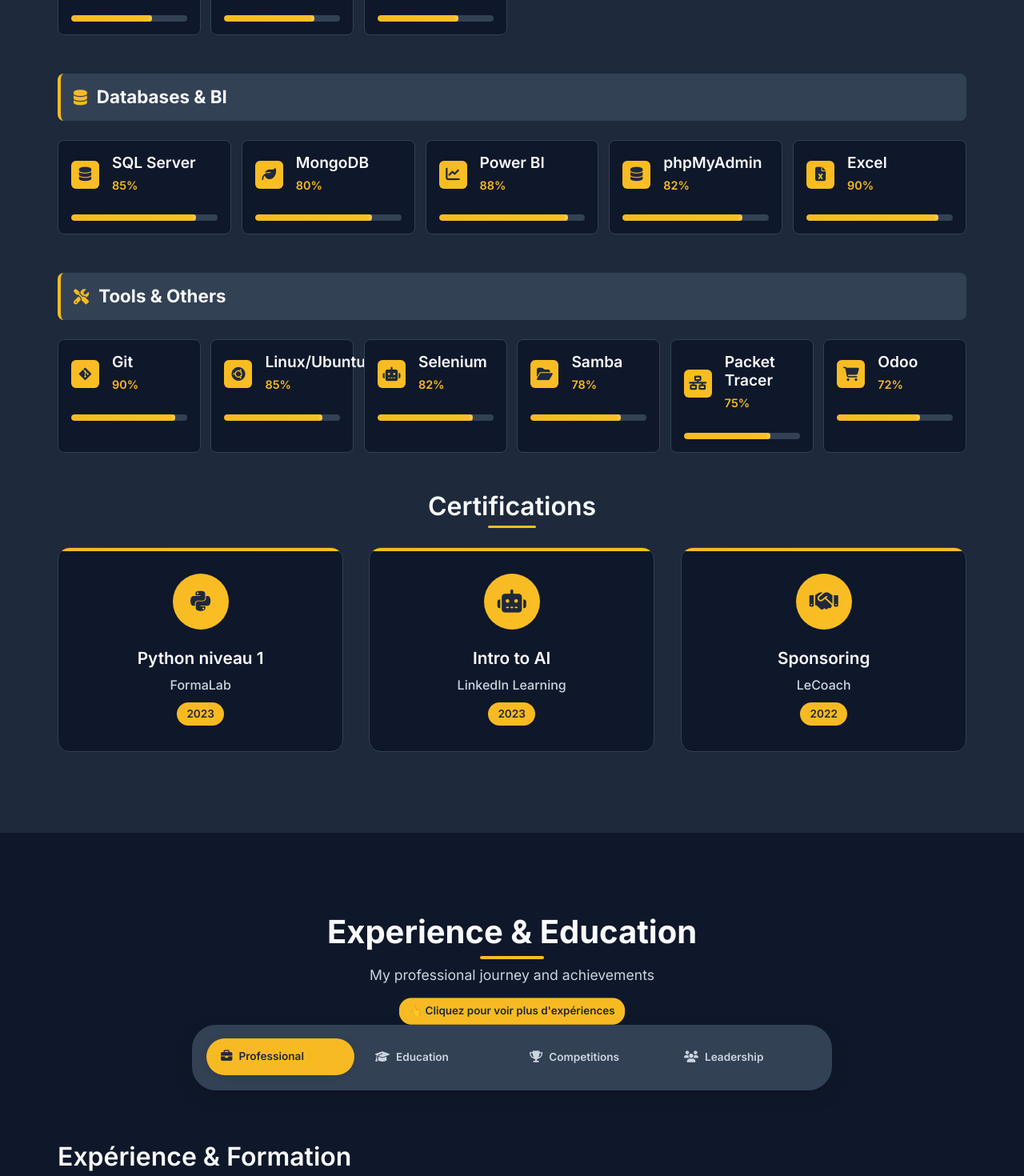
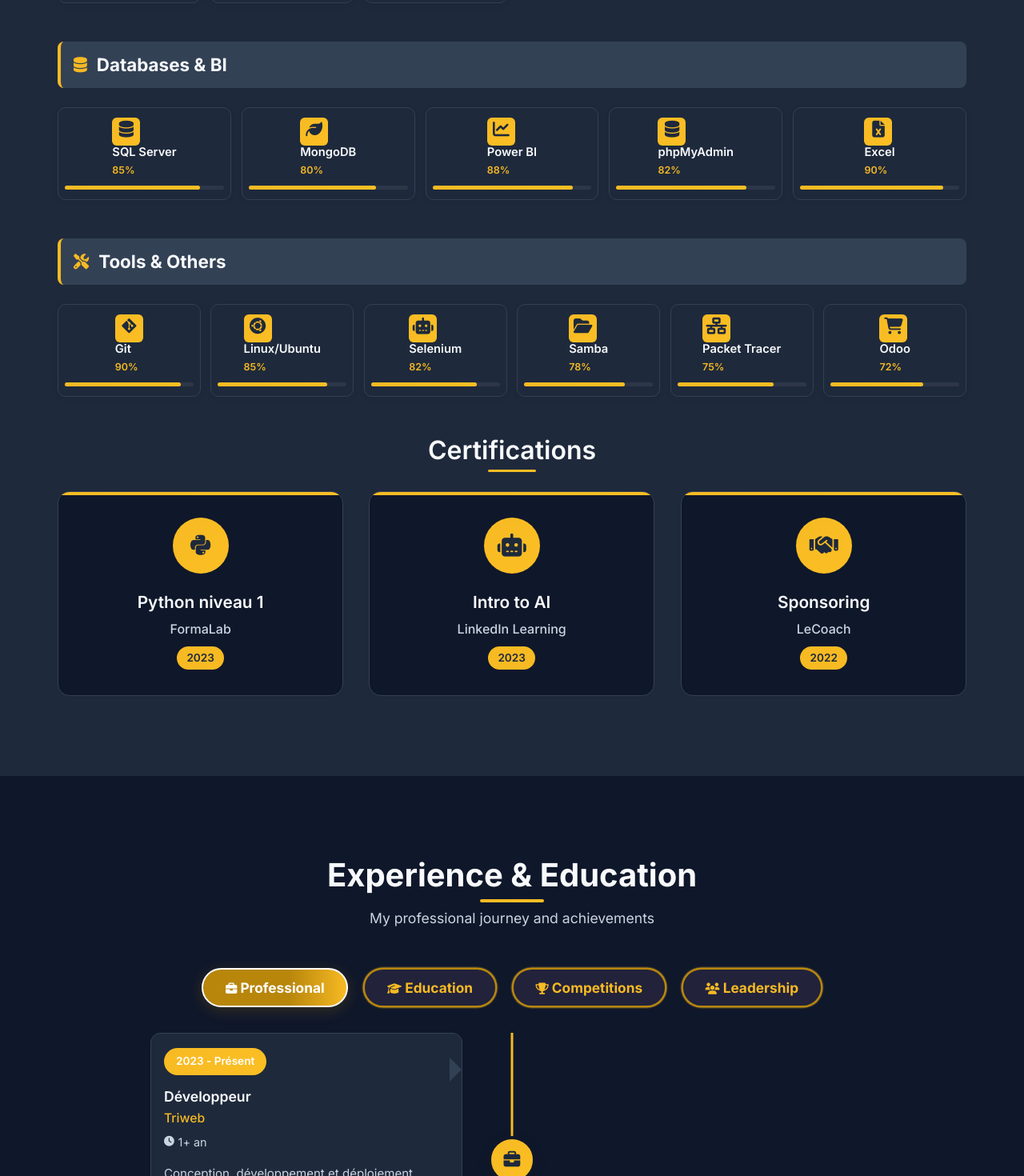
Before and after one commit to TalelKbaier/portfolio, an Angular app: page / in a window 1280 px wide. Shown: the part 3260-4730 px from the top of the page at 80% size. Built offline with nearby package versions, Linux system fonts and the light colour scheme.

Commit message:
build: mise à jour du portfolio

```diff
--- a/src/app/components/contact/contact.component.html
+++ b/src/app/components/contact/contact.component.html
@@ -47,18 +47,18 @@
         <div class="social-section" data-aos="fade-up" data-aos-delay="800">
           <h4>{{ translate('contact.followMe') }}</h4>
           <div class="social-links">
-            <a href="https://linkedin.com/in/talel-kbaier" class="social-link linkedin" target="_blank">
+            <a href="https://www.linkedin.com/in/talel-kb/" class="social-link linkedin" target="_blank">
               <i class="fab fa-linkedin"></i>
             </a>
-            <a href="https://github.com/talel-kbaier" class="social-link github" target="_blank">
+            <a href="https://github.com/TalelKbaier" class="social-link github" target="_blank">
               <i class="fab fa-github"></i>
             </a>
-            <a href="https://twitter.com/talel-kbaier" class="social-link twitter" target="_blank">
+            <!-- <a href="https://twitter.com/talel-kbaier" class="social-link twitter" target="_blank">
               <i class="fab fa-twitter"></i>
             </a>
             <a href="https://instagram.com/talel-kbaier" class="social-link instagram" target="_blank">
               <i class="fab fa-instagram"></i>
-            </a>
+            </a> -->
           </div>
         </div>
       </div>
--- a/src/app/components/contact/contact.component.ts
+++ b/src/app/components/contact/contact.component.ts
@@ -39,14 +39,14 @@
       icon: 'fab fa-linkedin',
       title: 'LinkedIn',
       value: 'Talel Kbaier',
-      link: 'https://linkedin.com/in/talel-kbaier',
+      link: 'https://linkedin.com/in/talel-kb',
       color: '#0077b5'
     },
     {
       icon: 'fab fa-github',
       title: 'GitHub',
       value: 'talel-kbaier',
-      link: 'https://github.com/talel-kbaier',
+      link: 'https://github.com/talel-kb',
       color: '#333'
     }
   ];
--- a/src/app/components/experience/experience.component.html
+++ b/src/app/components/experience/experience.component.html
@@ -38,13 +38,13 @@
     </div>
 
     <!-- Visual Section for Formation and Competition & Leadership -->
-    <div class="exp-section" data-aos="fade-up" data-aos-delay="300">
+    <!-- <div class="exp-section" data-aos="fade-up" data-aos-delay="300">
       <h2>Expérience & Formation</h2>
       <div class="exp-highlight">
         <span class="highlight formation">Formation</span>
         <span class="highlight competition">Compétition & Leadership</span>
       </div>
-    </div>
+    </div> -->
 
     <!-- Timeline -->
     <div class="timeline" data-aos="fade-up" data-aos-delay="400">
@@ -141,5 +141,12 @@
         </div>
       </div>
     </div>
+
+    <!-- Mots-Clés Mis en Valeur -->
+    <!-- <div class="parcours-highlights" data-aos="fade-up" data-aos-delay="500">
+      <span class="highlight highlight-professionnel">Professionnel</span>
+      <span class="highlight highlight-formation">Formation</span>
+      <span class="highlight highlight-competitions">Compétitions</span>
+    </div> -->
   </div>
 </section>
--- a/src/app/components/experience/experience.component.scss
+++ b/src/app/components/experience/experience.component.scss
@@ -46,71 +46,54 @@
 .experience-tabs {
   display: flex;
   justify-content: center;
-  flex-wrap: wrap;
-  gap: 0.5rem;
-  margin-bottom: 4rem;
-  background: var(--bg-tertiary);
-  padding: 1rem;
-  border-radius: 30px;
-  max-width: 800px;
-  margin: 0 auto 4rem auto;
-  box-shadow: 0 8px 25px rgba(0, 0, 0, 0.1);
-  border: 2px solid var(--border-color);
-  position: relative;
-
-  &::before {
-    content: '👆 Cliquez pour voir plus d\'expériences';
-    position: absolute;
-    top: -35px;
-    left: 50%;
-    transform: translateX(-50%);
-    background: var(--primary-color);
-    color: #1e293b;
-    padding: 6px 12px;
-    border-radius: 15px;
-    font-size: 0.8rem;
-    font-weight: 600;
-    white-space: nowrap;
-    animation: pulse 2s infinite;
+  gap: 1.2em;
+  margin-bottom: 2em;
 }
 
 .tab-button {
-    display: flex;
-    align-items: center;
-    gap: 0.5rem;
-    padding: 12px 18px;
-    background: transparent;
-    border: none;
-    border-radius: 25px;
-    color: var(--text-secondary);
+  font-weight: bold;
+  font-size: 1.08em;
+  padding: 0.5em 1.6em;
+  border-radius: 2em;
+  border: 2px solid #b8860b;
+  background: #22223b;
+  color: #f7ba23;
+  box-shadow: 0 2px 12px rgba(0, 0, 0, 0.12);
   cursor: pointer;
-    transition: all 0.3s ease;
-    font-weight: 600;
-    font-size: 0.85rem;
+  transition: background 0.2s, color 0.2s, box-shadow 0.2s, transform 0.2s;
+  outline: none;
   position: relative;
-    flex: 1;
-    min-width: 110px;
 
-    &:hover {
-      color: var(--primary-color);
-      background: var(--bg-color);
-      transform: translateY(-1px);
+  &:not(.active) {
+    animation: tab-glow 1.2s ease-in-out infinite alternate;
+  }
+
+  &:not(.active):hover {
+    background: #b8860b;
+    color: #fff;
+    transform: scale(1.07);
+    box-shadow: 0 4px 18px rgba(184, 134, 11, 0.18);
   }
 
   &.active {
-      background: var(--primary-color);
-      color: #1e293b;
-      box-shadow: 0 2px 10px rgba(0, 0, 0, 0.1);
-      transform: translateY(-1px);
-
-      i {
-        color: #1e293b;
-      }
+    background: linear-gradient(90deg, #b8860b 60%, #f7ba23 100%);
+    color: #fff;
+    box-shadow: 0 4px 18px rgba(184, 134, 11, 0.22);
+    border: 2px solid #fff;
+    animation: none;
   }
 
   i {
     font-size: 0.9rem;
   }
+}
+
+@keyframes tab-glow {
+  0% {
+    box-shadow: 0 0 0 0 #f7ba23;
+  }
+  100% {
+    box-shadow: 0 0 16px 4px #f7ba23;
   }
 }
 
@@ -193,11 +176,12 @@
 
     .timeline-card {
       background: var(--bg-secondary);
-      border-radius: 15px;
-      padding: 2rem;
+      border-radius: 12px;
+      padding: 1.1rem 1rem;
       border: 1px solid var(--border-color);
       transition: all 0.3s ease;
       position: relative;
+      font-size: 0.97em;
 
       &:hover {
         transform: translateY(-5px);
@@ -215,7 +199,7 @@
       }
 
       .card-header {
-        margin-bottom: 1.5rem;
+        margin-bottom: 1rem;
 
         .card-date {
           display: inline-block;
@@ -229,14 +213,14 @@
         }
 
         .card-title {
-          font-size: 1.4rem;
+          font-size: 1.1rem;
           font-weight: 600;
           color: var(--text-color);
           margin-bottom: 0.5rem;
         }
 
         .card-company {
-          font-size: 1.1rem;
+          font-size: 0.98rem;
           color: var(--primary-color);
           font-weight: 500;
           margin-bottom: 0.5rem;
@@ -263,22 +247,21 @@
 
       .card-body {
         .card-description {
-          color: var(--text-secondary);
-          line-height: 1.6;
-          margin-bottom: 1.5rem;
+          font-size: 0.97em;
+          margin-bottom: 1rem;
         }
 
         .card-technologies {
           display: flex;
           flex-wrap: wrap;
-          gap: 0.5rem;
+          gap: 0.3rem;
 
           .tech-tag {
             background: var(--primary-color);
             color: white;
-            padding: 4px 12px;
+            padding: 2px 8px;
             border-radius: 15px;
-            font-size: 0.8rem;
+            font-size: 0.78em;
             font-weight: 500;
             opacity: 0.9;
           }
@@ -354,12 +337,6 @@
   }
 }
 
-@keyframes pulse {
-  0% { transform: translateX(-50%) scale(1); }
-  50% { transform: translateX(-50%) scale(1.05); }
-  100% { transform: translateX(-50%) scale(1); }
-}
-
 // Responsive design
 @media (max-width: 968px) {
   .timeline {
@@ -425,11 +402,12 @@
 
   .timeline-item {
     .timeline-card {
-      padding: 1.5rem;
+      padding: 0.7rem 0.5rem;
+      font-size: 0.92em;
 
       .card-header {
         .card-title {
-          font-size: 1.2rem;
+          font-size: 1.1rem;
         }
       }
     }
--- a/src/app/components/home/home.component.html
+++ b/src/app/components/home/home.component.html
@@ -41,10 +41,10 @@
           <a href="tel:+21620887855" class="social-link" aria-label="Phone">
             <i class="fas fa-phone"></i>
           </a>
-          <a href="#" class="social-link" aria-label="LinkedIn">
+          <a href="https://www.linkedin.com/in/talel-kb/" class="social-link" aria-label="LinkedIn" target="_blank" rel="noopener">
             <i class="fab fa-linkedin"></i>
           </a>
-          <a href="#" class="social-link" aria-label="GitHub">
+          <a href="https://github.com/TalelKbaier" class="social-link" aria-label="GitHub" target="_blank" rel="noopener">
             <i class="fab fa-github"></i>
           </a>
         </div>
--- a/src/app/components/projects/projects.component.html
+++ b/src/app/components/projects/projects.component.html
@@ -68,7 +68,7 @@
     </div>
 
     <!-- Academic Projects Section -->
-    <div class="academic-projects" data-aos="fade-up" data-aos-delay="800">
+    <!-- <div class="academic-projects" data-aos="fade-up" data-aos-delay="800">
       <h3 class="academic-title">{{ translate('projects.academic') }}</h3>
       <div class="academic-list">
         <div class="academic-item" data-aos="slide-up" data-aos-delay="200">
@@ -119,6 +119,6 @@
           </div>
         </div>
       </div>
-    </div>
+    </div> -->
   </div>
 </section>
--- a/src/app/components/projects/projects.component.scss
+++ b/src/app/components/projects/projects.component.scss
@@ -248,157 +248,52 @@
 // Projects Grid
 .projects-grid {
   display: grid;
-  grid-template-columns: repeat(auto-fit, minmax(300px, 1fr));
-  gap: 2rem;
-  margin-bottom: 4rem;
+  grid-template-columns: repeat(auto-fit, minmax(230px, 1fr));
+  gap: 1.7rem;
+}
 
 .project-card {
-    background: var(--bg-color);
-    border-radius: 15px;
-    overflow: hidden;
+  background: var(--bg-secondary);
+  border-radius: 18px;
+  padding: 1.3rem 1.1rem;
   border: 1px solid var(--border-color);
-    transition: all 0.3s ease;
+  box-shadow: 0 2px 8px rgba(0,0,0,0.06);
+  font-size: 1em;
+  min-width: 0;
+  min-height: 0;
+  transition: box-shadow 0.25s, transform 0.18s, border-color 0.18s;
 
   &:hover {
-      transform: translateY(-5px);
-      box-shadow: 0 15px 30px rgba(0, 0, 0, 0.1);
+    transform: translateY(-7px) scale(1.03);
+    box-shadow: 0 10px 32px 0 rgba(184,134,11,0.18), 0 2px 8px rgba(0,0,0,0.10);
     border-color: var(--primary-color);
-    }
+    z-index: 2;
 
-    .card-image {
-      position: relative;
-      height: 150px;
-      overflow: hidden;
-
-      .image-placeholder {
-        width: 100%;
-        height: 100%;
-        background: linear-gradient(135deg, var(--primary-color), var(--primary-color-dark));
-        display: flex;
-        align-items: center;
-        justify-content: center;
-
-        i {
-          font-size: 2rem;
-          color: white;
-        }
-      }
-
-      .card-overlay {
-        position: absolute;
-        top: 0;
-        left: 0;
-        width: 100%;
-        height: 100%;
-        background: rgba(0, 0, 0, 0.7);
-        display: flex;
-        align-items: center;
-        justify-content: center;
-        opacity: 0;
-        transition: all 0.3s ease;
-
-        .card-actions {
-          display: flex;
-          gap: 0.5rem;
-
-          .action-btn {
-            width: 40px;
-            height: 40px;
-            background: var(--primary-color);
-            color: white;
-            border-radius: 50%;
-            display: flex;
-            align-items: center;
-            justify-content: center;
-            text-decoration: none;
-            font-size: 0.9rem;
-            transition: all 0.3s ease;
-
-            &:hover {
-              background: white;
-              color: var(--primary-color);
-              transform: scale(1.1);
-            }
+    .card-image, .image-placeholder {
+      animation: icon-bounce 0.5s;
     }
   }
 }
 
-      &:hover .card-overlay {
-        opacity: 1;
-      }
+@keyframes icon-bounce {
+  0% { transform: scale(1) rotate(0deg); }
+  30% { transform: scale(1.12) rotate(-8deg); }
+  60% { transform: scale(0.95) rotate(6deg); }
+  100% { transform: scale(1) rotate(0deg); }
 }
 
-    .card-content {
-      padding: 1.5rem;
-
-      .card-header {
-        display: flex;
-        justify-content: space-between;
-        align-items: flex-start;
-        margin-bottom: 1rem;
-
-        .card-title {
-          font-size: 1.1rem;
-          font-weight: 600;
-          color: var(--text-color);
-          margin: 0;
-        }
-
-        .card-status {
-          padding: 3px 8px;
-          border-radius: 12px;
-          font-size: 0.7rem;
-          font-weight: 600;
-
-          &.status-completed {
-            background: #e8f5e8;
-            color: #2e7d2e;
-          }
-
-          &.status-progress {
-            background: #fff3cd;
-            color: #856404;
-          }
-
-          &.status-planned {
-            background: #e2e3e5;
-            color: #6c757d;
-          }
-        }
-      }
-
-      .card-description {
-        color: var(--text-secondary);
-        line-height: 1.5;
-        margin-bottom: 1rem;
-        font-size: 0.9rem;
-      }
-
-      .card-technologies {
-        display: flex;
-        flex-wrap: wrap;
-        gap: 0.4rem;
-
 .tech-tag {
-          background: var(--bg-secondary);
-          color: var(--text-color);
-          padding: 3px 8px;
-          border-radius: 12px;
-          font-size: 0.75rem;
-          font-weight: 500;
-          border: 1px solid var(--border-color);
-        }
-
-        .tech-more {
   background: var(--primary-color);
   color: white;
-          padding: 3px 8px;
-          border-radius: 12px;
-          font-size: 0.75rem;
-          font-weight: 600;
-        }
-      }
-    }
+  padding: 4px 12px;
+  border-radius: 15px;
+  font-size: 0.8rem;
+  font-weight: 500;
+  transition: box-shadow 0.18s, background 0.18s;
+
+  &:hover {
+    box-shadow: 0 0 8px 2px #f7ba23cc;
+    background: #b8860b;
   }
 }
 
@@ -521,8 +416,13 @@
   }
 
   .projects-grid {
-    grid-template-columns: 1fr;
-    gap: 1.5rem;
+    grid-template-columns: repeat(auto-fit, minmax(140px, 1fr));
+    gap: 0.5rem;
+  }
+
+  .project-card {
+    padding: 0.5rem 0.2rem;
+    font-size: 0.89em;
   }
 
   .academic-item {
--- a/src/app/components/projects/projects.component.ts
+++ b/src/app/components/projects/projects.component.ts
@@ -77,7 +77,7 @@
     {
       title: 'Docker Swarm & Haute Disponibilité',
       description: 'Mise en place d\'un cluster Docker Swarm et conteneurisation d\'une application web, avec garantie de haute disponibilité.',
-      technologies: ['Docker Swarm', 'Containerization', 'High Availability'],
+      technologies: ['Docker Swarm', 'Containerization'],
       category: 'academic',
       status: 'completed',
       featured: false
--- a/src/app/components/skills/skills.component.scss
+++ b/src/app/components/skills/skills.component.scss
@@ -110,30 +110,34 @@
   }
 }
 
-.skills-grid {
+.skills-grid, .category-grid {
   display: grid;
-  grid-template-columns: repeat(auto-fit, minmax(200px, 1fr));
+  grid-template-columns: repeat(auto-fit, minmax(120px, 1fr));
   gap: 1rem;
-  margin-bottom: 2rem;
+}
 
 .skill-item {
-    background: var(--bg-color);
-    padding: 1rem;
-    border-radius: 8px;
+  background: var(--bg-secondary);
+  border-radius: 10px;
+  padding: 0.7rem 0.5rem;
   border: 1px solid var(--border-color);
-    transition: all 0.3s ease;
+  display: flex;
+  flex-direction: column;
+  align-items: center;
+  min-width: 0;
+  min-height: 0;
+  box-shadow: 0 2px 8px rgba(0,0,0,0.06);
+  font-size: 0.92em;
+  transition: transform 0.15s;
 
   &:hover {
-      transform: translateY(-5px);
-      box-shadow: 0 15px 35px rgba(0, 0, 0, 0.1);
-      border-color: var(--primary-color);
+    transform: scale(1.04);
   }
 
   .skill-header {
-      display: flex;
+    flex-direction: column;
     align-items: center;
-      gap: 1rem;
-      margin-bottom: 1.5rem;
+    margin-bottom: 0.3rem;
 
     .skill-icon {
       width: 35px;
@@ -146,7 +150,8 @@
       flex-shrink: 0;
 
       i {
-          font-size: 1.1rem;
+        font-size: 1.3rem;
+        margin-bottom: 0.2rem;
         color: #1e293b;
       }
     }
@@ -155,14 +160,14 @@
       flex: 1;
 
       .skill-name {
-          font-size: 1.2rem;
+        font-size: 1em;
         font-weight: 600;
         color: var(--text-color);
-          margin: 0 0 0.25rem 0;
+        margin: 0 0 0.1rem 0;
       }
 
       .skill-level {
-          font-size: 0.9rem;
+        font-size: 0.85em;
         color: var(--primary-color);
         font-weight: 600;
       }
@@ -171,30 +176,15 @@
 
   .skill-progress {
     width: 100%;
-      height: 8px;
-      background: var(--border-color);
-      border-radius: 4px;
-      overflow: hidden;
-      position: relative;
+    height: 5px;
+    background: #2d3748;
+    border-radius: 3px;
+    margin-top: 0.2rem;
 
     .skill-progress-fill {
       height: 100%;
+      border-radius: 3px;
       background: var(--primary-gradient);
-        border-radius: 4px;
-        transition: width 1s ease-in-out;
-        position: relative;
-
-        &::after {
-          content: '';
-          position: absolute;
-          top: 0;
-          right: 0;
-          width: 4px;
-          height: 100%;
-          background: rgba(255, 255, 255, 0.3);
-          animation: shimmer 2s infinite;
-        }
-      }
     }
   }
 }
@@ -328,36 +318,14 @@
     }
   }
 
-  .skills-grid {
-    grid-template-columns: repeat(auto-fit, minmax(160px, 1fr));
-    gap: 0.8rem;
+  .skills-grid, .category-grid {
+    grid-template-columns: repeat(auto-fit, minmax(90px, 1fr));
+    gap: 0.5rem;
+  }
 
   .skill-item {
-      padding: 0.8rem;
-
-      .skill-header {
-        margin-bottom: 1rem;
-        gap: 0.8rem;
-
-        .skill-icon {
-          width: 30px;
-          height: 30px;
-
-          i {
-            font-size: 1rem;
-          }
-        }
-
-        .skill-info {
-          .skill-name {
-            font-size: 1rem;
-          }
-          .skill-level {
-            font-size: 0.8rem;
-          }
-        }
-      }
-    }
+    padding: 0.5rem 0.2rem;
+    font-size: 0.85em;
   }
 
   .certifications-grid {
@@ -378,35 +346,13 @@
     }
   }
 
-  .skills-grid {
-    grid-template-columns: repeat(auto-fit, minmax(140px, 1fr));
-    gap: 0.6rem;
+  .skills-grid, .category-grid {
+    grid-template-columns: repeat(auto-fit, minmax(90px, 1fr));
+    gap: 0.5rem;
+  }
 
   .skill-item {
-      padding: 0.6rem;
-
-      .skill-header {
-        margin-bottom: 0.8rem;
-        gap: 0.6rem;
-
-        .skill-icon {
-          width: 28px;
-          height: 28px;
-
-          i {
-            font-size: 0.9rem;
+    padding: 0.5rem 0.2rem;
+    font-size: 0.85em;
   }
 }
-
-        .skill-info {
-          .skill-name {
-            font-size: 0.9rem;
-          }
-          .skill-level {
-            font-size: 0.75rem;
-          }
-        }
-      }
-    }
-  }
-}
```
Also changed, not shown: index.html (+1 -1 lines), 4 other files (tests, documents, lock files or other folders). Lines whose indentation alone changed are shown as unchanged.
